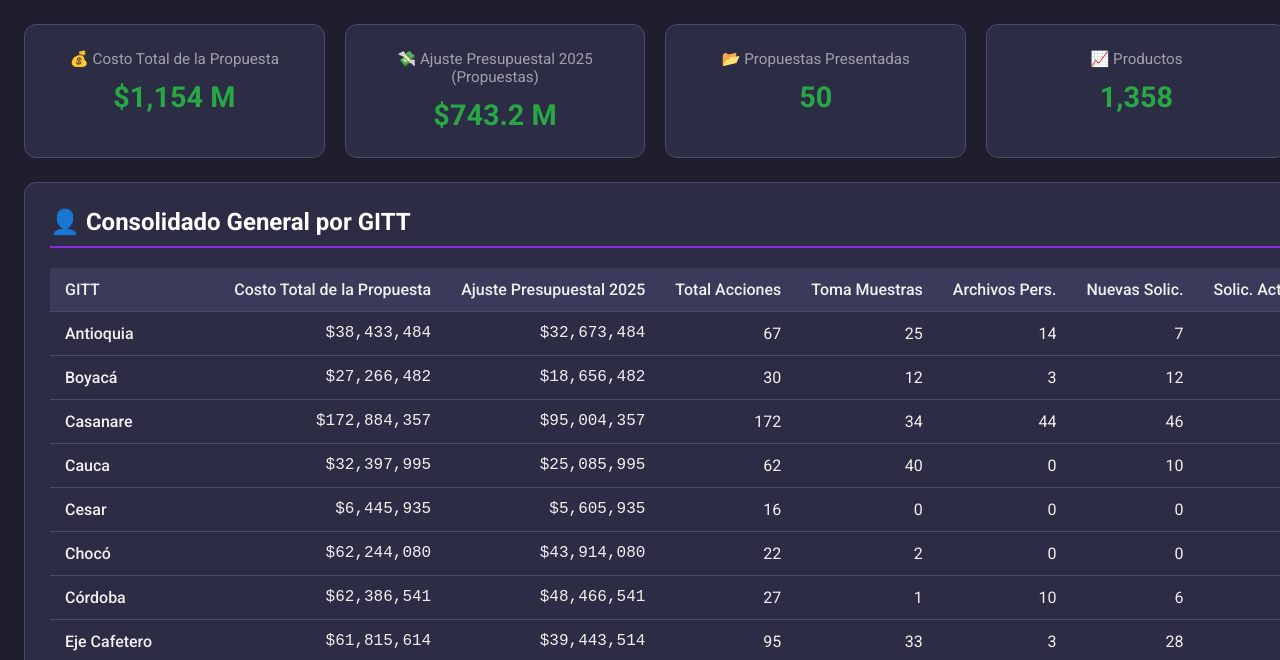
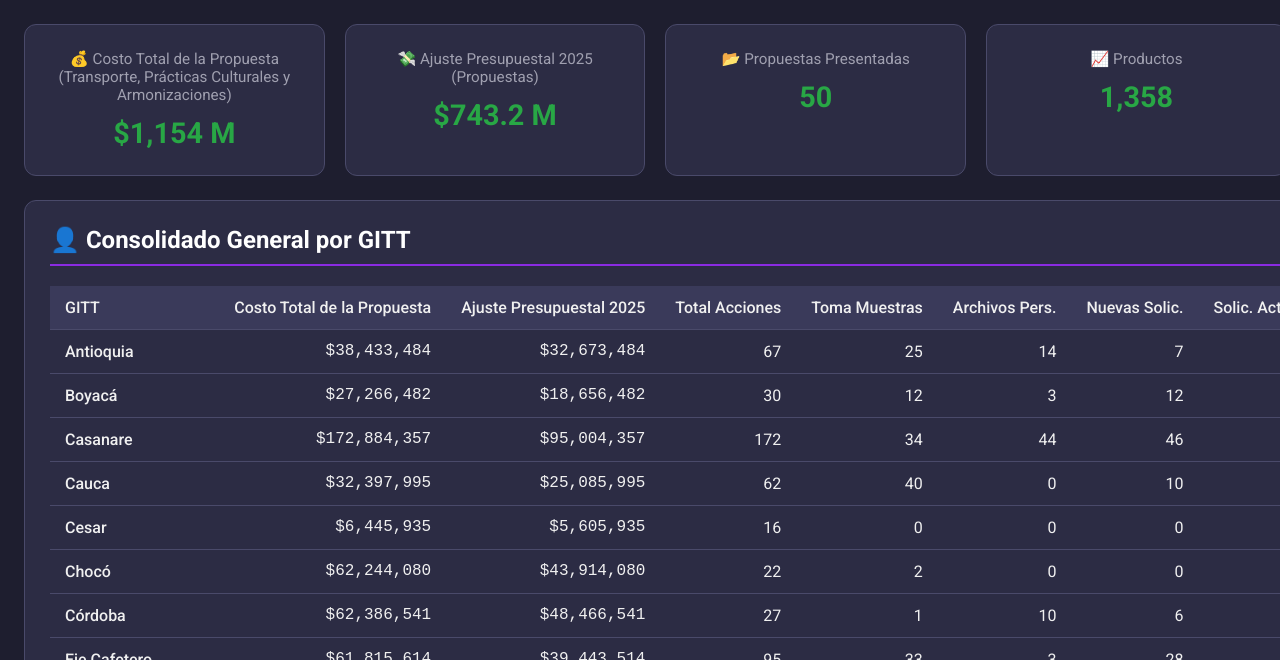
Before and after one commit to CarlosZapataB123/Red-de-Apoyo-Operativo., a plain HTML site: page index.html in a window 1280 px wide. Shown: the part 136-796 px from the top of the page. Drawn offline with Linux system fonts and the light colour scheme.

Commit message:
Update index.html

```diff
--- a/index.html
+++ b/index.html
@@ -123,7 +123,8 @@
         </header>
 
         <div class="kpi-container">
-            <div class="kpi-card"><div class="kpi-title">💰 Costo Total de la Propuesta</div><div class="kpi-value">$1,154 M</div></div>
+            <div class="kpi-card"><div class="kpi-title">💰 Costo Total de la Propuesta
+                (Transporte, Prácticas Culturales y Armonizaciones)</div><div class="kpi-value">$1,154 M</div></div>
             <div class="kpi-card"><div class="kpi-title">💸 Ajuste Presupuestal 2025
                 (Propuestas) </div><div class="kpi-value">$743.2 M</div></div>
             <div class="kpi-card"><div class="kpi-title">📂 Propuestas Presentadas</div><div class="kpi-value">50</div></div>
```
